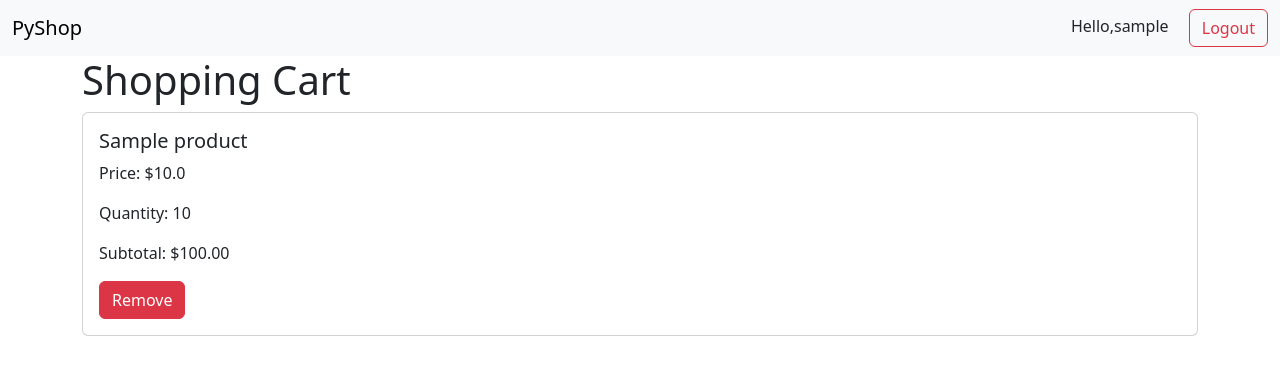
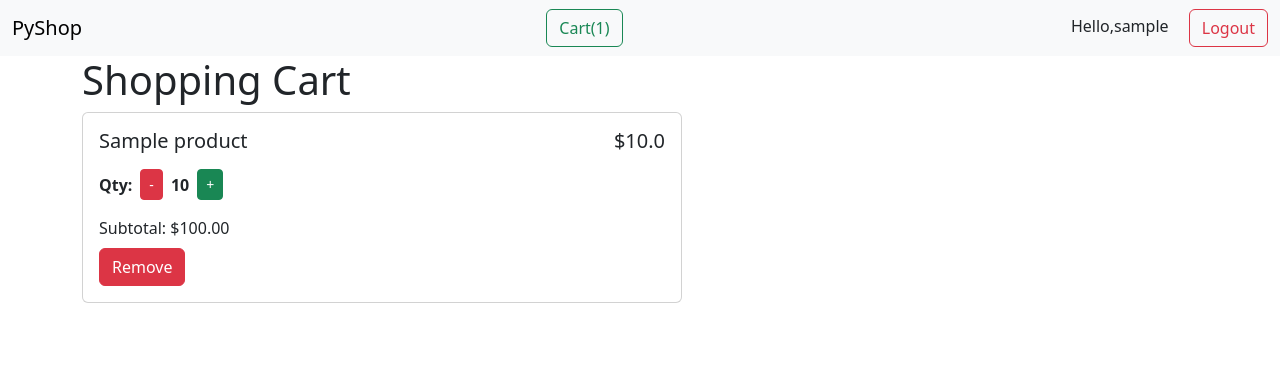
Before and after one commit to HTING007/pyshop-django, a Django app: page /cart/ in a window 1280 px wide. Shown: the top 375 px of the page. Run offline with Django 5.2, Linux system fonts and the light colour scheme; a user stored in the database is signed in; tables that the repository leaves empty hold one stand-in row (values such as "Sample post").

Commit message:
Use POST for cart quantity updates

```diff
--- a/cart/urls.py
+++ b/cart/urls.py
@@ -4,5 +4,7 @@ from . import views
 urlpatterns = [
     path('',views.cart,name='cart'),
     path('add/<int:product_id>/', views.add_to_cart, name='add_to_cart'),
-    path('remove/<int:item_id>/', views.remove_from_cart, name='remove_from_cart')
+    path('remove/<int:item_id>/', views.remove_from_cart, name='remove_from_cart'),
+    path('increase/<int:item_id>/',views.increase_quantity,name='increase_quantity'),
+    path('decrease/<int:item_id>/',views.decrease_quantity,name='decrease_quantity')
 ]
--- a/cart/views.py
+++ b/cart/views.py
@@ -1,10 +1,12 @@
 from django.shortcuts import render,redirect,get_object_or_404
 from products.models import Product
 from .models import CartItem
+from django.views.decorators.http import require_POST
 
 
 def cart(request):
     cart_items = CartItem.objects.filter(user=request.user)
+    cart_count = CartItem.objects.filter(user=request.user).count()
 
     total = 0
     for item in cart_items:
@@ -12,7 +14,8 @@ def cart(request):
 
     return render(request,'cart.html',{
         'cart_items': cart_items,
-        'total': total
+        'total': total,
+        'cart_count': cart_count
     })
 
 def add_to_cart(request,product_id):
@@ -33,3 +36,20 @@ def remove_from_cart(request,item_id):
     item = get_object_or_404(CartItem,id=item_id,user=request.user)
     item.delete()
     return redirect('cart')
+
+@require_POST
+def decrease_quantity(request,item_id):
+    item = get_object_or_404(CartItem,id=item_id,user=request.user)
+    if item.quantity > 1:
+        item.quantity -= 1
+        item.save()
+    else:
+        item.delete()
+    return redirect('cart')
+
+@require_POST
+def increase_quantity(request,item_id):
+    item = get_object_or_404(CartItem,id=item_id,user=request.user)
+    item.quantity += 1
+    item.save()
+    return redirect('cart')
--- a/templates/base.html
+++ b/templates/base.html
@@ -10,6 +10,9 @@
   <nav class="navbar bg-body-tertiary">
   <div class="container-fluid">
     <a class="navbar-brand" href="#">PyShop</a>
+    <a href="{% url 'cart' %}" class="btn btn-outline-success">
+      Cart({{ cart_count|default:0 }})
+    </a>
 
     <div>
       {% if user.is_authenticated %}
--- a/templates/cart.html
+++ b/templates/cart.html
@@ -5,12 +5,27 @@
 
 {% if cart_items %}
     {% for item in cart_items %}
-        <div class="card mb-3">
+        <div class="card mb-3" style="max-width: 600px;">
             <div class="card-body">
-                <h5>{{ item.product.name }}</h5>
-                <p>Price: ${{ item.product.price }}</p>
-                <p>Quantity: {{ item.quantity }}</p>
-                <p>Subtotal: ${{ item.subtotal|floatformat:2 }}</p>
+                <div class="d-flex justify-content-between align-items-center">
+                    <h5 class="mb-0">{{ item.product.name }}</h5>
+                    <h5 class="mb-0">${{ item.product.price }}</h5>
+                </div>
+
+                <div class="d-flex align-items-center gap-2 mt-3">
+                    <span class="fw-semibold">Qty:</span>
+
+                    <form method="post" action="{% url 'decrease_quantity' item.id %}">
+                        {% csrf_token %}
+                        <button type="submit" class="btn btn-danger btn-sm">-</button>
+                    </form>
+                    <span class="fw-bold">{{ item.quantity }}</span>
+                    <form method="post" action="{% url 'increase_quantity' item.id %}">
+                        {% csrf_token %}
+                        <button type="submit" class="btn btn-success btn-sm">+</button>
+                    </form>
+                </div>
+                <p class="mt-3 mb-2">Subtotal: ${{ item.subtotal|floatformat:2 }}</p>
                 <a href="{% url 'remove_from_cart' item.id %}" class="btn btn-danger">Remove</a>
             </div>
         </div>
```
